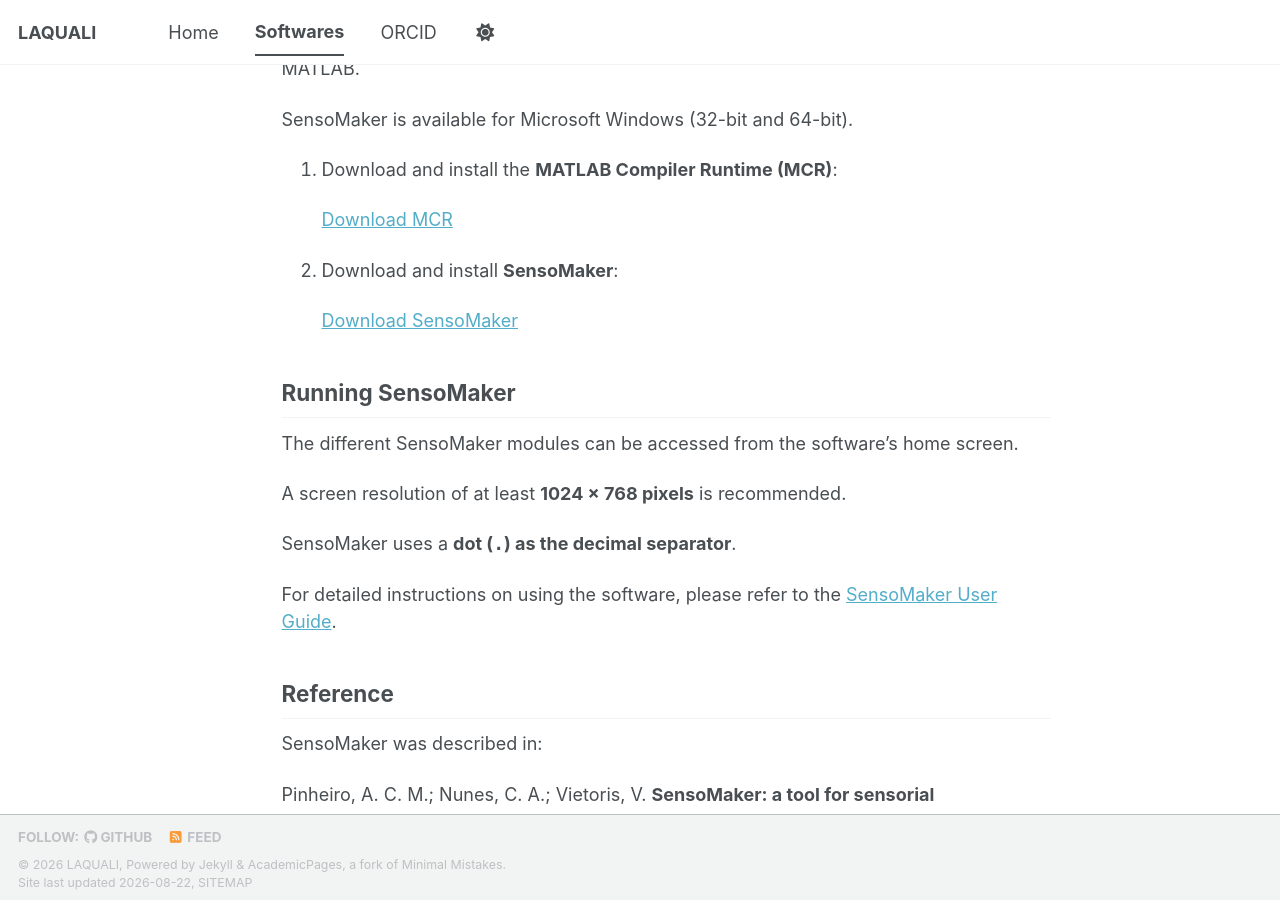
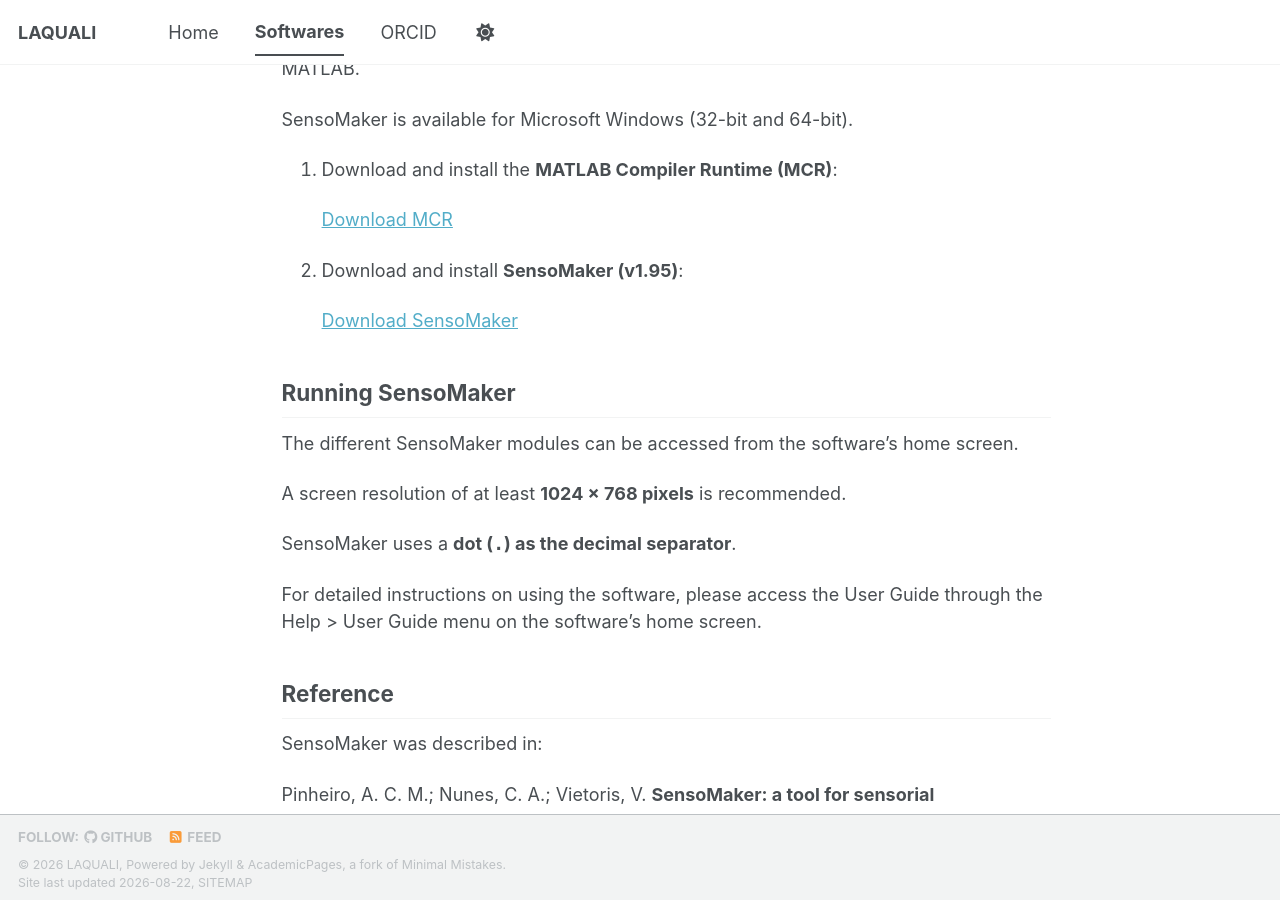
Before and after one commit to LAQUALI-UFLA/laquali-ufla.github.io, a Jekyll site: the page built from _pages/softwares/sensomaker.md, in a window 1280 px wide and 900 px high, scrolled down 1698 px. Built offline with Jekyll 4.4.1, drawn with Linux system fonts in a browser that asks for light colours; a style sheet for code colours, icons or effects is not loaded.

Commit message:
Revise SensoMaker installation and user guide access
Updated installation instructions for SensoMaker and modified the reference to the user guide.

```diff
--- a/_pages/softwares/sensomaker.md
+++ b/_pages/softwares/sensomaker.md
@@ -52,7 +52,7 @@ SensoMaker is available for Microsoft Windows (32-bit and 64-bit).
 
    [Download MCR](https://www.dropbox.com/scl/fi/413gsdj747myotqo7m77u/MCRInstaller.exe?rlkey=wb6u5iir8zd9d1mlqdf0thwnx&st=82y878m8&dl=1)
 
-2. Download and install **SensoMaker**:
+2. Download and install **SensoMaker (v1.95)**:
 
    [Download SensoMaker](https://www.dropbox.com/scl/fi/c0pm7d3pmj1pxgwg72zz8/SensoMaker_1-95_setup.exe?rlkey=heioj2fz25fw4b3jmh8iarzl7&st=fniip3bb&dl=1)
 
@@ -63,7 +63,7 @@ A screen resolution of at least **1024 × 768 pixels** is recommended.
 
 SensoMaker uses a **dot (`.`) as the decimal separator**.
 
-For detailed instructions on using the software, please refer to the [SensoMaker User Guide](https://github.com/cleitonqmc/SensoMaker/blob/SensoMaker/SensoMaker.pdf).
+For detailed instructions on using the software, please access the User Guide through the Help > User Guide menu on the software's home screen.
 
 ## Reference
 
```
